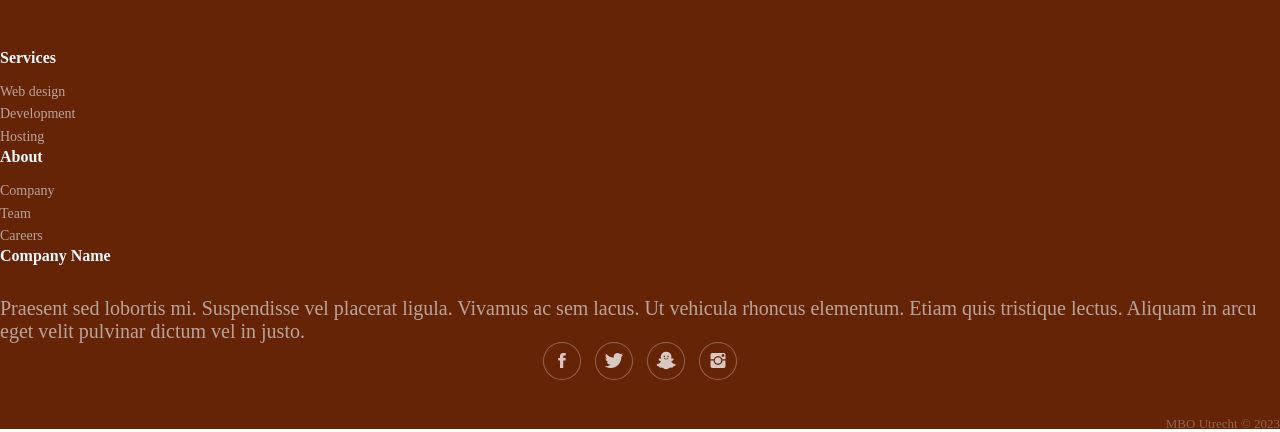
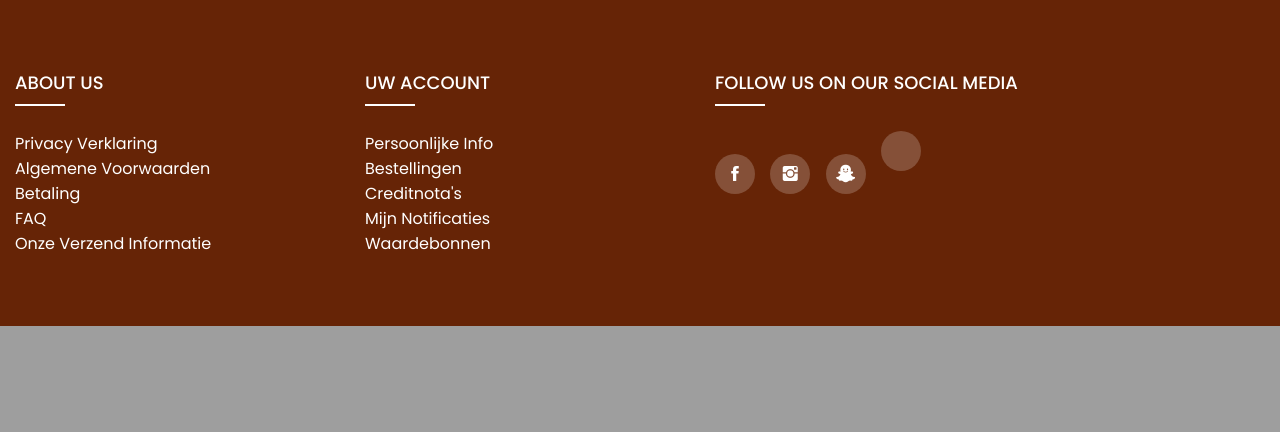
Before and after one commit to Jaswand/MVC---Project-L2, a PHP site: page / in a window 1280 px wide. Shown: the part 641-1073 px from the top of the page. After the commit the page ends 967 px from the top, so only its background shows below. Run offline with PHP 8.4, Linux system fonts and the light colour scheme; some libraries are stand-ins or nearby versions.

Commit message:
Added buttons en text

```diff
--- /dev/null
+++ b/mvc-framework-io-sd-2109A/app/views/includes/footer.php
@@ -0,0 +1,33 @@
+<Footer class="footer">
+    <div class="container">
+        <div class="row">
+            <div class="footer-col">
+                <h4>ABOUT US</h4>
+                <ul>
+                    <li><a href="#">Privacy verklaring</a></li>
+                    <li><a href="#">Algemene voorwaarden</a></li>
+                    <li><a href="#">Betaling</a></li>
+                    <li><a href="#">FAQ</a></li>
+                    <li><a href="#">Onze verzend informatie </a></li>
+                </ul>
+            </div>
+            <div class="footer-col">
+                <h4>UW ACCOUNT</h4>
+                <ul>
+                    <li><a href="#">Persoonlijke info</a></li>
+                    <li><a href="#">Bestellingen</a></li>
+                    <li><a href="#">Creditnota's</a></li>
+                    <li><a href="#">Mijn notificaties</a></li>
+                    <li><a href="#">Waardebonnen  </a></li>
+                </ul>
+        </div>
+            <div class="footer-col">
+                <h4>FOLLOW US ON OUR SOCIAL MEDIA  </h4>
+                <div class="social-links">
+                    <a href="#"><i class="ion-social-facebook"></i></a>
+                    <a href="#"><i class="ion-social-instagram"></i></a>
+                    <a href="#"><i class="ion-social-snapchat"></i></a>
+                    <a href="#"><i class="ion-social-discord"></i></a>
+            </div>
+        </div>
+    </Footer>
--- /dev/null
+++ b/mvc-framework-io-sd-2109A/app/views/includes/header.php
@@ -0,0 +1,3 @@
+<head>
+    <link rel="stylesheet" href="https://cdnjs.cloudflare.com/ajax/libs/ionicons/2.0.1/css/ionicons.min.css">
+</head>
--- a/mvc-framework-io-sd-2109A/app/views/landingpages/index.php
+++ b/mvc-framework-io-sd-2109A/app/views/landingpages/index.php
@@ -9,44 +9,18 @@
     <title>Rocambolesque</title>
 </head>
 <body>
-  <div class="container">
- <div class="bg-image">
-    <img src="/public/img/white.png" alt="white">
-    <p>Alleen Kwaliteit</p>
- </div>
+<div class="container">
+   <div class="bg-image">
+   <img src="/public/img/white.png" alt="white" style="width: 25%">
+    <div class="centered">
+        <h1>Alleen Kwaliteit</h1>
+        <a class="btn" href="#">Bekijk ons menu</a>
+        <a class="btn" href="#">Reserveer nu</a>
+  </div>
+</div>
 
 
-    <div class="footer-dark">
-        <footer>
-            <div class="container">
-                <div class="row">
-                    <div class="col-sm-6 col-md-3 item">
-                        <h3>Services</h3>
-                        <ul>
-                            <li><a href="#">Web design</a></li>
-                            <li><a href="#">Development</a></li>
-                            <li><a href="#">Hosting</a></li>
-                        </ul>
-                    </div>
-                    <div class="col-sm-6 col-md-3 item">
-                        <h3>About</h3>
-                        <ul>
-                            <li><a href="#">Company</a></li>
-                            <li><a href="#">Team</a></li>
-                            <li><a href="#">Careers</a></li>
-                        </ul>
-                    </div>
-                    <div class="col-md-6 item text">
-                        <h3>Company Name</h3>
-                        <p>Praesent sed lobortis mi. Suspendisse vel placerat ligula. Vivamus ac sem lacus. Ut vehicula rhoncus elementum. Etiam quis tristique lectus. Aliquam in arcu eget velit pulvinar dictum vel in justo.</p>
-                    </div>
-                    <div class="col item social"><a href="#"><i class="icon ion-social-facebook"></i></a><a href="#"><i class="icon ion-social-twitter"></i></a><a href="#"><i class="icon ion-social-snapchat"></i></a><a href="#"><i class="icon ion-social-instagram"></i></a></div>
-                </div>
-                <p class="copyright">MBO Utrecht © 2023</p>
-            </div>
-        </footer>
-    </div>
-    <script src="https://cdnjs.cloudflare.com/ajax/libs/jquery/3.2.1/jquery.min.js"></script>
-    <script src="https://cdnjs.cloudflare.com/ajax/libs/twitter-bootstrap/4.1.3/js/bootstrap.bundle.min.js"></script>
-</body>
-</html>
+
+<?php
+require_once '../app/views/includes/footer.php';
+?>
--- a/mvc-framework-io-sd-2109A/public/css/Homepage.css
+++ b/mvc-framework-io-sd-2109A/public/css/Homepage.css
@@ -1,11 +1,20 @@
-*
+@import url('https://fonts.googleapis.com/css2?family=Poppins:wght@300;400;500;600;700&display=swap');
+
+*{
+    margin: 0;
+    padding: 0;
+}
+
 body {
     width: 100%;
     height: 100%;
     padding: 0;
     margin: 0;
     font-size: 20px;
+    box-sizing: border-box;
+    font-family: 'Poppins', sans-serif;
 }
+
 .bg-image {
     padding: 20rem;
     background-image: url(https://www.restaurantzuiver.nl/wp-content/uploads/2020/02/Restaurant-Zuiver-Amersfoort-16.jpg);
@@ -15,126 +24,141 @@ body {
 }
 
 img {
-    width: 20%;
-    height: 20%;
-    float: right;
-    opacity: 0.9;
+    position: absolute;
+    right: 50%;
+    left: 50%;
+    transform: translate(-50%, -50%);
+    opacity: 0.7;
 }
 
-p {
-    float: right;
+.centered {
+    position: absolute;
+    top: 50%;
+    left: 50%;
+    transform: translate(-50%, -50%);
+    color: black;
+    font-size: 1rem;
 }
 
+/* Buttons */
+
+.btn {
+  display: inline-block;
+  padding: 0.9rem 1.8rem;
+  font-size: 16px;
+  font-weight: 700;
+  color: white !important;
+  border: 3px solid #662406;
+  cursor: pointer;
+  position: relative;
+  background-color: transparent;
+  text-decoration: none;
+  overflow: hidden;
+  z-index: 1;
+  font-family: inherit;
+ }
+
+ .btn::before {
+  content: "";
+  position: absolute;
+  left: 0;
+  top: 0;
+  width: 100%;
+  height: 100%;
+  background-color: #662406;
+  transform: translateX(-100%);
+  transition: all .3s;
+  z-index: -1;
+ }
+
+ .btn:hover::before {
+  transform: translateX(0);
+ }
 
 /* Footer */
-.footer-dark {
-    padding:50px 0;
-    color:#f0f9ff;
-    background-color:#662406;
+.row {
+  display: flex;
+  flex-wrap: wrap;
+}
+.footer {
+  background-color: #662406;
+  padding: 70px 0;
 }
 
-  .footer-dark h3 {
-    margin-top:0;
-    margin-bottom:12px;
-    font-weight:bold;
-    font-size:16px;
+ul{
+  list-style: none;
 }
 
-  .footer-dark ul {
-    padding:0;
-    list-style:none;
-    line-height:1.6;
-    font-size:14px;
-    margin-bottom:0;
+.footer-col {
+  width: 25%;
+  padding: 0 15px;
 }
 
-  .footer-dark ul a {
-    color:inherit;
-    text-decoration:none;
-    opacity:0.6;
+.footer-col h4 {
+  color: #fff;
+  text-transform: capitalize;
+  margin-bottom: 35px;
+  font-size: 18px;
+  font-weight: 500;
+  position: relative;
 }
 
-  .footer-dark ul a:hover {
-    opacity:0.8;
+.footer-col h4::before{
+  content: "";
+  position: absolute;
+  background-color: #fff;
+  left: 0;
+  bottom: -10px;
+  height: 2px;
+  box-sizing: border-box;
+  width: 50px;
 }
 
-  @media (max-width:767px) {
-    .footer-dark .item:not(.social) {
-      text-align:center;
-      padding-bottom:20px;
+.footer-col ul li::not(:last-child) {
+  margin-bottom: 10px;
+}
+
+.footer-col ul li a {
+  text-decoration: none;
+  text-transform: capitalize;
+  font-size: 16px;
+  font-weight: 400;
+  transition: all 0.3s ease;
+  color: #fff;
+  display: block;
+  transition: all 0.3s ease;
+}
+
+.footer-col ul li a:hover{
+	color: #ffffff;
+	padding-left: 8px;
+}
+.footer-col .social-links a{
+	display: inline-block;
+	height: 40px;
+	width: 40px;
+	background-color: rgba(255,255,255,0.2);
+	margin:0 10px 10px 0;
+	text-align: center;
+	line-height: 40px;
+	border-radius: 50%;
+	color: #ffffff;
+	transition: all 0.5s ease;
+}
+.footer-col .social-links a:hover{
+	color: #24262b;
+	background-color: #ffffff;
+}
+
+/*responsive*/
+@media(max-width: 767px){
+  .footer-col{
+    width: 50%;
+    margin-bottom: 30px;
 }
 }
-
-  .footer-dark .item.text {
-    margin-bottom:36px;
-  }
-
-  @media (max-width:767px) {
-    .footer-dark .item.text {
-      margin-bottom:0;
+@media(max-width: 574px){
+  .footer-col{
+    width: 100%;
 }
 }
-
-  .footer-dark .item.text p {
-    opacity:0.6;
-    margin-bottom:0;
-  }
-
-  .footer-dark .item.social {
-    text-align:center;
-  }
-
-  @media (max-width:991px) {
-    .footer-dark .item.social {
-      text-align:center;
-      margin-top:20px;
-    }
-  }
-
-  .footer-dark .item.social > a {
-    font-size:20px;
-    width:36px;
-    height:36px;
-    line-height:36px;
-    display:inline-block;
-    text-align:center;
-    border-radius:50%;
-    box-shadow:0 0 0 1px rgba(255,255,255,0.4);
-    margin:0 8px;
-    color:#fff;
-    opacity:0.75;
-  }
-
-  .footer-dark .item.social > a:hover {
-    opacity:0.9;
-  }
-
-  .footer-dark .copyright {
-    text-align:center;
-    padding-top:24px;
-    opacity:0.3;
-    font-size:13px;
-    margin-bottom:0;
-  }
-
-
-
-
-
-
-  /* Navagation */
-  .navbar {
-    overflow: hidden;
-    background-color: #662406;
-    font-family: Arial, Helvetica, sans-serif;
-    height: 70px;
-  }
-
-  .navbar a {
-    float: left;
-    font-size: 25px;
-    color: white;
-    text-align: center;
-    padding: 14px 16px;
-    text-decoration: none;
-  }
```
Lines whose indentation alone changed are shown as unchanged.
